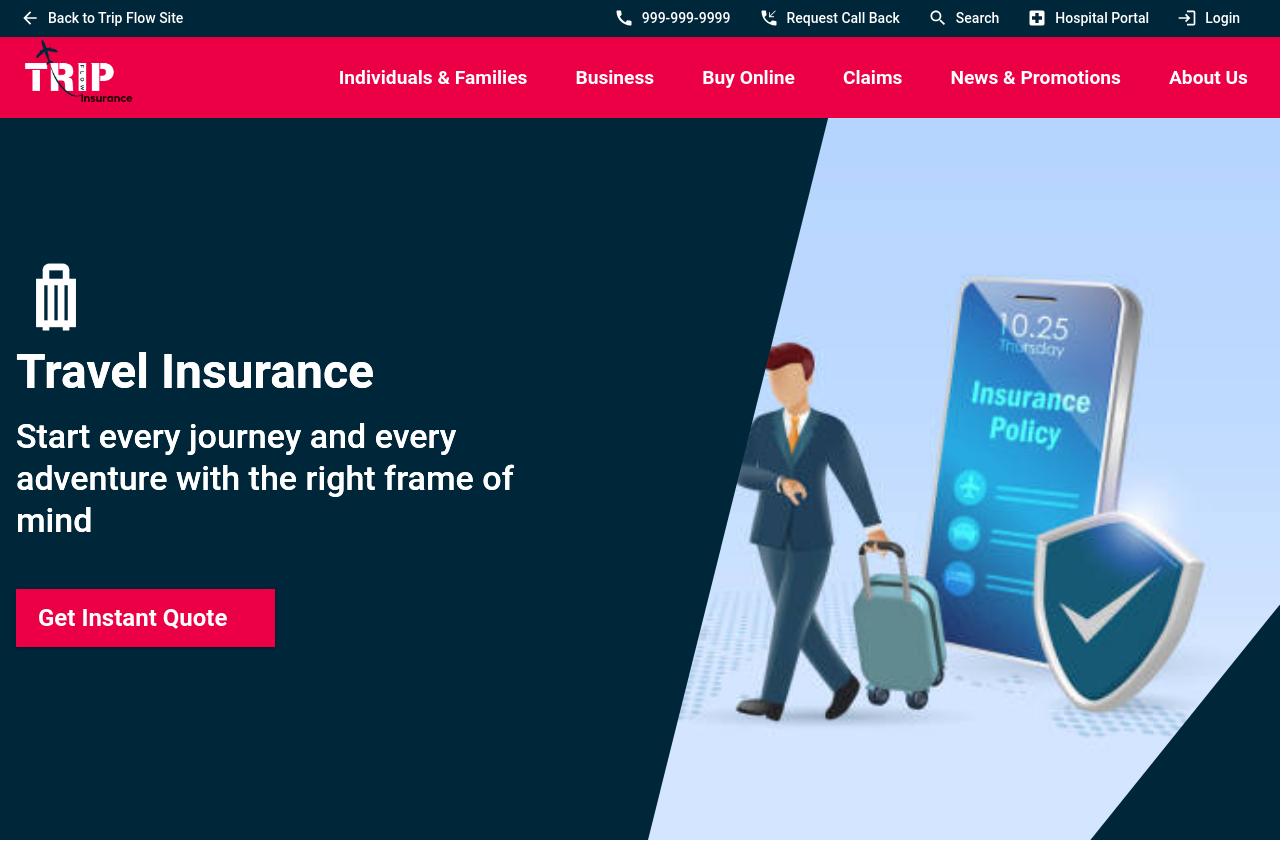
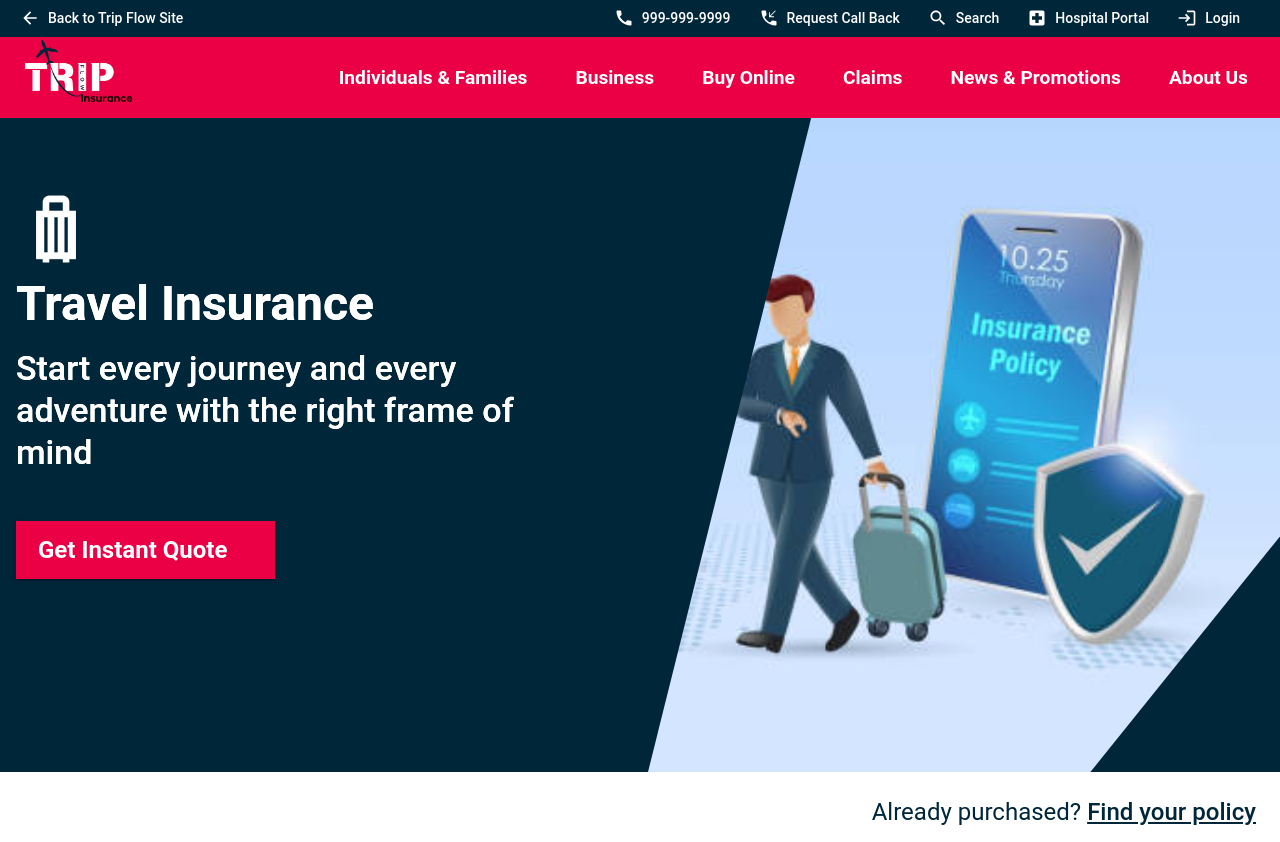
Before and after one commit to Vixingo-Technology/TripFlow, a React (Vite) app: page / in a window 1280 px wide. Shown: the top 842 px of the page. Built offline with nearby package versions, Linux system fonts and the light colour scheme; some icons are missing; a web font is replaced by a local one.

Commit message:
added miniheader

```diff
--- a/src/App.jsx
+++ b/src/App.jsx
@@ -10,6 +10,7 @@ import Footer from "./components/footer/Footer";
 import Error from "./pages/Error";
 import QuoteLayout from "./layouts/QuoteLayout";
 import LandingLayout from "./layouts/LandingLayout";
+import Fire from "./pages/Fire";
 
 function App() {
     return (
@@ -19,9 +20,12 @@ function App() {
                     <Route path="/" element={<LandingLayout />}>
                         <Route path="/" element={<Home />} />
                     </Route>
+
                     <Route path="/" element={<QuoteLayout />}>
                         <Route path="/quote" element={<Quote />} />
+                        <Route path="/fire" element={<Fire />} />
                     </Route>
+
                     <Route path="*" element={<Error />} />
                 </Routes>
             </BrowserRouter>
--- /dev/null
+++ b/src/components/Header/MiniHeader.jsx
@@ -0,0 +1,21 @@
+import { Box, IconButton } from "@mui/material";
+import React from "react";
+import Logo from "../dynamic/Logo";
+import HomeIcon from "@mui/icons-material/Home";
+export default function MiniHeader() {
+    return (
+        <Box
+            sx={{
+                display: "flex",
+                justifyContent: "space-between",
+                backgroundColor: "primary.main",
+                px: 2,
+            }}
+        >
+            <Logo />
+            <IconButton sx={{ color: "#fff" }}>
+                <HomeIcon />
+            </IconButton>
+        </Box>
+    );
+}
--- a/src/components/sections/Hero.jsx
+++ b/src/components/sections/Hero.jsx
@@ -13,7 +13,7 @@ export default function Hero() {
                 // columns={{ xs: 1, sm: 12 }}
                 direction={{ xs: "column-reverse", lg: "row" }}
                 sx={{
-                    mt: { xs: "80px", md: "12 0px" },
+                    mt: { xs: "80px", md: "12px" },
                     bgcolor: "secondary.main",
 
                     display: "flex",
--- a/src/layouts/LandingLayout.jsx
+++ b/src/layouts/LandingLayout.jsx
@@ -7,12 +7,7 @@ export default function LandingLayout() {
     return (
         <>
             <Header />
-            <Box
-                sx={{
-                    maxWidth: "1820px",
-                    mx: "auto",
-                }}
-            >
+            <Box>
                 <Outlet />
             </Box>
             <Footer />
--- a/src/layouts/QuoteLayout.jsx
+++ b/src/layouts/QuoteLayout.jsx
@@ -1,16 +1,23 @@
 import { Box } from "@mui/material";
 import React from "react";
 import { Outlet } from "react-router";
+import MiniHeader from "../components/Header/MiniHeader";
+import Header from "../components/Header/Header";
 
 export default function QuoteLayout() {
     return (
+        <>
+            <MiniHeader />
+
             <Box
                 sx={{
                     maxWidth: "1820px",
                     mx: "auto",
+                    px: 2,
                 }}
             >
                 <Outlet />
             </Box>
+        </>
     );
 }
--- /dev/null
+++ b/src/pages/Fire.jsx
@@ -0,0 +1,5 @@
+import React from "react";
+
+export default function Fire() {
+    return <>Fire</>;
+}
--- a/src/pages/Quote.jsx
+++ b/src/pages/Quote.jsx
@@ -287,7 +287,7 @@ export default function Quote() {
         <Box
             sx={{
                 width: "100%",
-                mt: { xs: "90px", md: "140px" },
+                // mt: { xs: "90px", md: "140px" },
                 maxWidth: "1820px",
                 mx: "auto",
                 p: 2,
```
Lines whose indentation alone changed are shown as unchanged.
